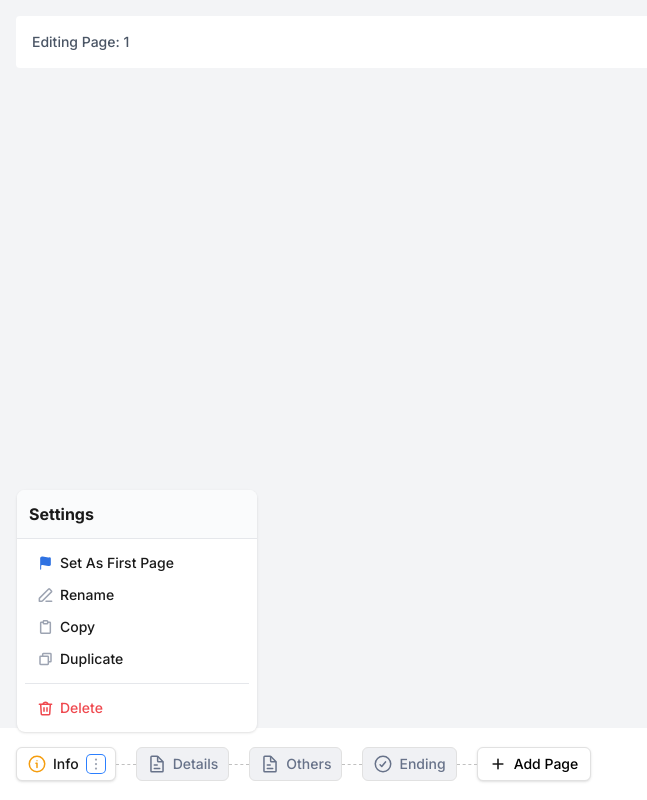
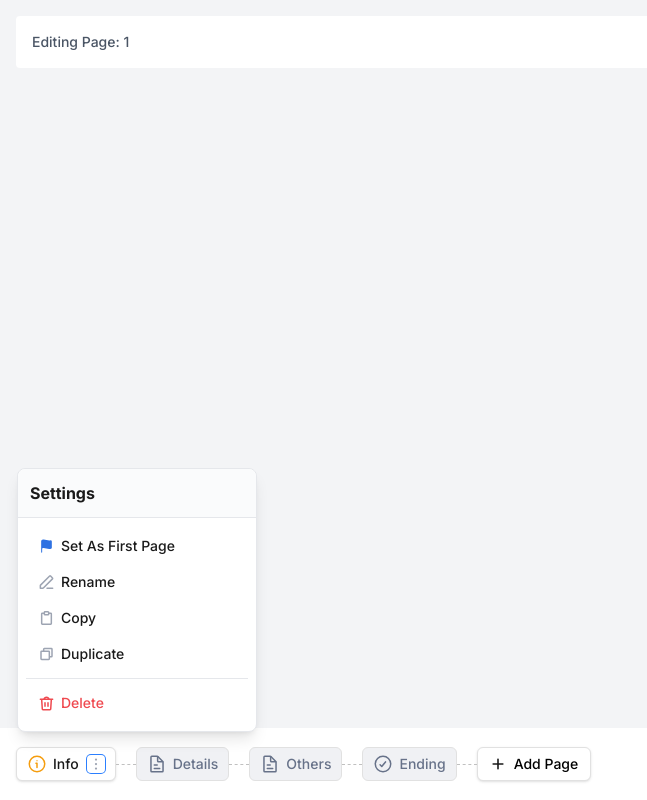
Before and after one commit to mehamasum/fillout-nav, a React (Vite) app: page / in a window 1280 px wide. Both pictures are taken after a click on the button "Open context menu". Shown: the whole page, without its empty margins (0-647 px from the left). Built offline with nearby package versions, Linux system fonts and the light colour scheme.

Commit message:
Improve a11y

```diff
--- a/src/components/FormBuilder/index.tsx
+++ b/src/components/FormBuilder/index.tsx
@@ -75,11 +75,11 @@ function FormBuilder() {
   }
 
   return (
-    <div className="h-full w-full font-inter text-sm font-medium text-fillout-dark">
+    <main className="h-full w-full font-inter text-sm font-medium text-fillout-dark">
       <div className="h-[calc(100vh-72px)]">
         <PageEditor currentPageId={currentPageId}/>
       </div>
-      <div className="h-[72px] flex align-center">
+      <nav className="h-[72px] flex align-center">
         <PageNav
           currentPageId={currentPageId}
           onPageSelection={setCurrentPageId}
@@ -87,9 +87,9 @@ function FormBuilder() {
           onPageAdd={onPageAdd}
           onPageDragEnd={onPageDragEnd}
         />
-      </div>
+      </nav>
 
-    </div>
+    </main>
   );
 }
 
--- a/src/components/PageEditor/index.tsx
+++ b/src/components/PageEditor/index.tsx
@@ -8,11 +8,11 @@ function PageEditor({
   currentPageId
 }: PageEditorProps) {
   return (
-    <div className="h-full p-4 bg-gray-100">
+    <section className="h-full p-4 bg-gray-100">
       <p className="text-md text-gray-600 bg-white p-4 rounded" data-testid="page-editor-info">
         {currentPageId ? `Editing Page: ${currentPageId}` : 'No page selected'}
       </p>
-    </div>
+    </section>
   );
 }
 
--- a/src/components/PageNav/ContextMenu.tsx
+++ b/src/components/PageNav/ContextMenu.tsx
@@ -9,14 +9,18 @@ import ContextMenuItem from './ContextMenuItem';
 
 export default function ContextMenu() {
   return (
-    <div className="context-menu-container absolute top-auto bottom-full left-0 z-100 w-60 mb-4 origin-bottom-left bg-white shadow-sm rounded-lg">
+    <div
+      className="context-menu-container absolute top-auto bottom-full left-0 z-100 w-60 mb-4 origin-bottom-left bg-white shadow-lg border border-gray-200 rounded-lg"
+      role="menu"
+      aria-label="Page settings"
+    >
           <div className="flex items-center p-3 text-base capitalize bg-fillout-gray-50 cursor-default rounded-t-lg">
-            <span className="font-bold">Settings</span>
+            <span className="font-bold" role="heading" aria-level={3}>Settings</span>
           </div>
 
-          <hr className="border-gray-200"/>
+          <hr className="border-gray-200" aria-hidden="true"/>
 
-          <div className="p-2">
+          <div className="p-2" role="group" aria-label="Page actions">
             <ContextMenuItem
               icon={<FlagIcon className="text-fillout-gray-400"/>}
               text="Set as first page"
@@ -41,7 +45,7 @@ export default function ContextMenu() {
               onClick={() => console.log('Duplicate clicked')}
             />
 
-            <hr className="border-gray-200 my-2"/>
+            <hr className="border-gray-200 my-2" aria-hidden="true"/>
 
             <ContextMenuItem
               icon={<TrashcanIcon className="text-fillout-gray-400"/>}
--- a/src/components/PageNav/ContextMenuItem.tsx
+++ b/src/components/PageNav/ContextMenuItem.tsx
@@ -11,7 +11,7 @@ export default function ContextMenuItem({
 }) {
   return (
     <div
-      role="button"
+      role="menuitem"
       tabIndex={0}
       onKeyDown={(e) => {
         if (e.key === 'Enter') {
@@ -19,10 +19,10 @@ export default function ContextMenuItem({
           onClick();
         }
       }}
-      className={`cursor-pointer flex items-center px-3 py-1.5 text-sm capitalize rounded-sm focus:outline-none focus:ring-1 focus:ring-offset-0 focus:ring-blue-500 ${danger ? "hover:bg-red-100": "hover:bg-gray-100"}`}
+      className={`cursor-pointer flex items-center px-3 py-1.5 my-1 text-sm capitalize rounded-sm focus:outline-none focus:ring-1 focus:ring-offset-0 focus:ring-blue-500 ${danger ? "hover:bg-red-100": "hover:bg-gray-100"}`}
       onClick={onClick}
     >
-      {icon} <span className={`mx-1.5 font-medium ${danger ? "text-fillout-danger": "text-fillout-dark"}`}>{text}</span>
+      <span aria-hidden="true">{icon}</span> <span className={`mx-1.5 font-medium ${danger ? "text-fillout-danger": "text-fillout-dark"}`}>{text}</span>
     </div>
   );
 }
--- a/src/components/PageNav/PageNavItem.tsx
+++ b/src/components/PageNav/PageNavItem.tsx
@@ -27,6 +27,7 @@ function ContextMenuTrigger({
     <div
       role="button"
       tabIndex={0}
+      aria-label='Open context menu'
       className="context-menu-trigger ml-2 hover:bg-gray-100 cursor-pointer focus:outline-none focus:ring-1 focus:ring-offset-0 focus:ring-blue-500 rounded"
       onClick={onContextMenuOpen}
       onKeyDown={(e) => {
@@ -87,6 +88,7 @@ function PageNavItem({
       `
       }
       data-testid="page-nav-item"
+      aria-label={`Page: ${pageName}`}
     >
       <span className="inline-flex gap-1.5 items-center">{activeIcon} {pageName}</span>
 
--- a/src/components/PageNav/index.tsx
+++ b/src/components/PageNav/index.tsx
@@ -180,6 +180,8 @@ function PageNav({
                       >
                         <hr
                           className='page-separator'
+                          aria-hidden="true"
+                          data-testid={`page-separator-${index}`}
                         />
                         {
                           index < pages.length - 1 &&
@@ -187,6 +189,9 @@ function PageNav({
                           <button
                             className="absolute top-1/2 -translate-y-1/2 right-1/2 translate-x-1/2 flex justify-center items-center w-4 h-4 bg-white hover:bg-gray-100 border border-solid border-0.5px border-[#E1E1E1] focus:outline-none focus:ring-1 focus:ring-offset-0 focus:ring-blue-500 cursor-pointer shadow-sm rounded-[50%]"
                             onClick={() => onAddPageClick(index+1)}
+                            aria-label="Add new page between pages"
+                            data-testid={`add-page-button-${index}`}
+                            title="Add new page between pages"
                           >
                             <PlusIcon className="w-[8px] h-[8px]"/>
                           </button>
@@ -204,6 +209,7 @@ function PageNav({
             icon={<PlusIcon className="w-[16px] h-[16px]"/>}
             text="Add Page"
             onClick={() => onAddPageClick()}
+            ariaLabel='Add new page at the end'
           />
       </div>
     </div>
--- a/src/components/common/Button/index.tsx
+++ b/src/components/common/Button/index.tsx
@@ -1,17 +1,25 @@
 export default function Button({
   icon,
   text,
-  onClick
+  onClick,
+  ariaLabel = 'Button',
+  disabled = false
 }: {
   icon: React.ReactNode,
   text: string | React.ReactNode,
-  onClick: () => void
+  onClick: () => void,
+  ariaLabel?: string,
+  disabled?: boolean
 }){
   return (
     <button
-      className="cursor-pointer inline-flex items-center px-3 py-2 text-black leading-4 font-medium capitalize bg-white rounded-md hover:bg-gray-50 border border-solid border-0.5px border-[#E1E1E1] focus:outline-none focus:ring-2 focus:ring-offset-2 focus:ring-blue-500 shadow-sm"
+      className="cursor-pointer inline-flex items-center px-3 py-2 text-black leading-4 font-medium capitalize bg-white rounded-md hover:bg-gray-50 disabled:opacity-50 disabled:cursor-not-allowed border border-solid border-0.5px border-[#E1E1E1] focus:outline-none focus:ring-2 focus:ring-offset-2 focus:ring-blue-500 shadow-sm transition-all duration-200"
       onClick={onClick}
->
+      aria-label={ariaLabel}
+      title={ariaLabel}
+      disabled={disabled}
+      type="button"
+    >
       <span className="inline-flex gap-2 items-center">{icon} {text}</span>
     </button>
   );
```
